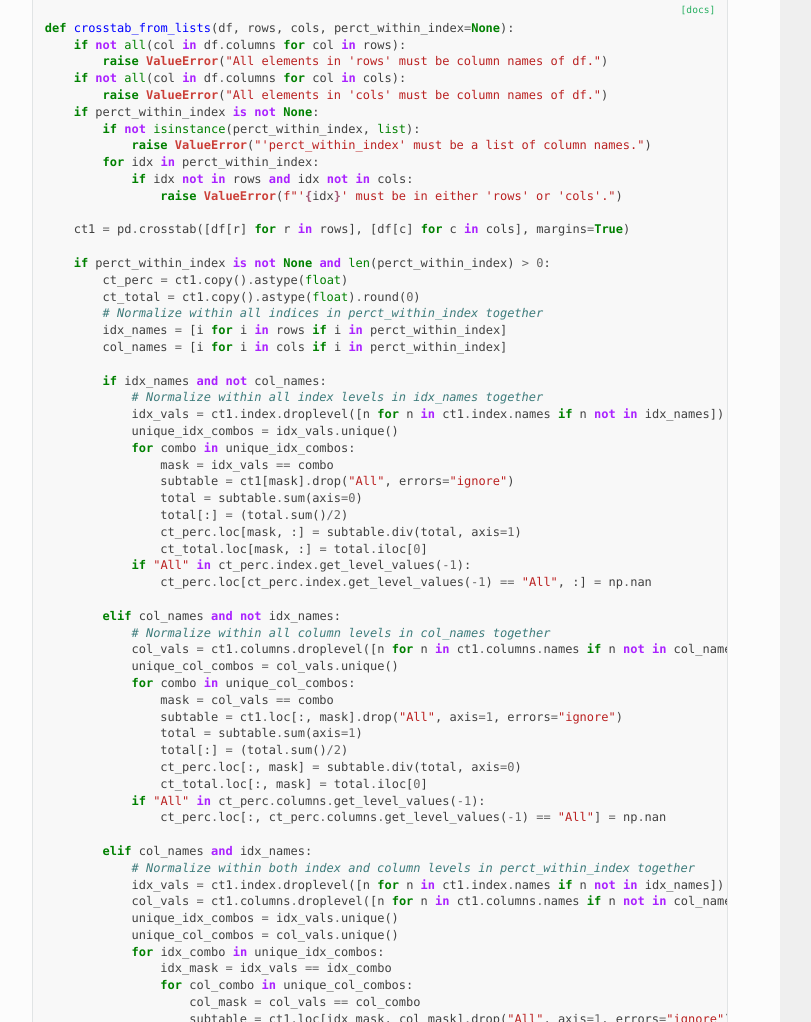
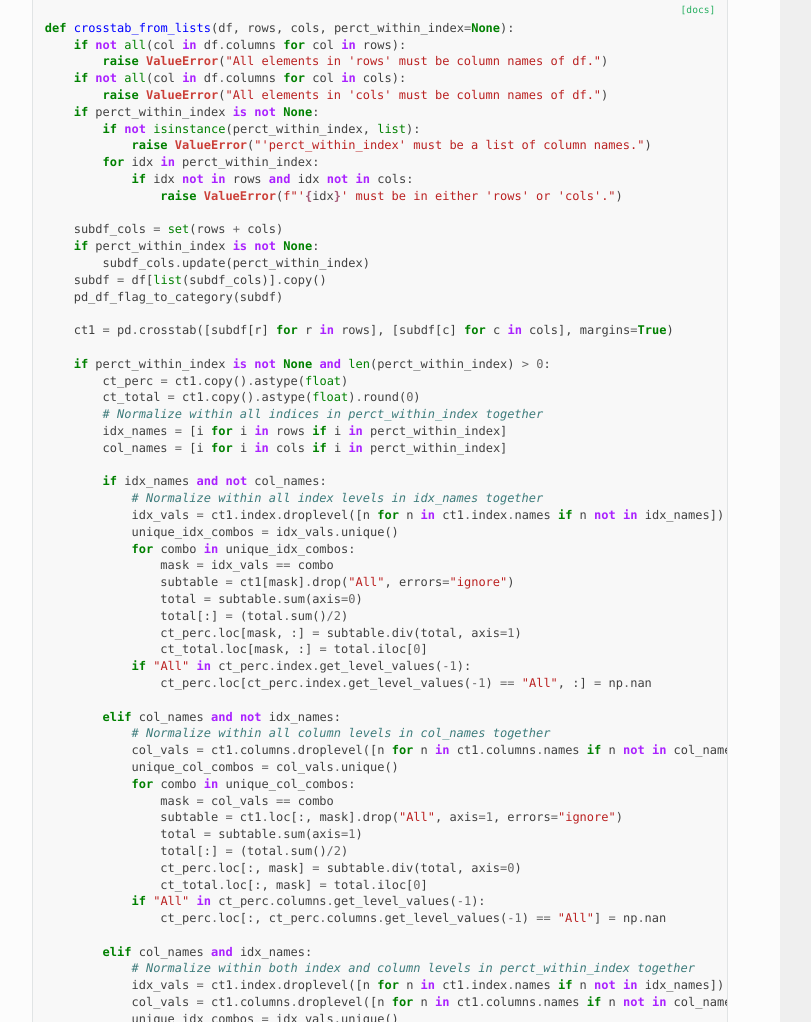
Before and after one commit to yh202109/mtbp3cd, a plain HTML site: page _modules/mtbp3cd/util/gt03summary.html in a window 1280 px wide. Shown: the part 1312-2334 px from the top of the page, without its empty margins (320-1131 px from the left). Drawn offline with Linux system fonts and the light colour scheme.

Commit message:
Deploying to gh-pages from @ yh202109/mtbp3cd@761c8e2564a98c595d26effce3cd1ef4ff83f74d 🚀

```diff
--- a/_modules/mtbp3cd/util/gt03summary.html
+++ b/_modules/mtbp3cd/util/gt03summary.html
@@ -157,7 +157,13 @@
             <span class="k">if</span> <span class="n">idx</span> <span class="ow">not</span> <span class="ow">in</span> <span class="n">rows</span> <span class="ow">and</span> <span class="n">idx</span> <span class="ow">not</span> <span class="ow">in</span> <span class="n">cols</span><span class="p">:</span>
                 <span class="k">raise</span> <span class="ne">ValueError</span><span class="p">(</span><span class="sa">f</span><span class="s2">&quot;&#39;</span><span class="si">{</span><span class="n">idx</span><span class="si">}</span><span class="s2">&#39; must be in either &#39;rows&#39; or &#39;cols&#39;.&quot;</span><span class="p">)</span>
 
-    <span class="n">ct1</span> <span class="o">=</span> <span class="n">pd</span><span class="o">.</span><span class="n">crosstab</span><span class="p">([</span><span class="n">df</span><span class="p">[</span><span class="n">r</span><span class="p">]</span> <span class="k">for</span> <span class="n">r</span> <span class="ow">in</span> <span class="n">rows</span><span class="p">],</span> <span class="p">[</span><span class="n">df</span><span class="p">[</span><span class="n">c</span><span class="p">]</span> <span class="k">for</span> <span class="n">c</span> <span class="ow">in</span> <span class="n">cols</span><span class="p">],</span> <span class="n">margins</span><span class="o">=</span><span class="kc">True</span><span class="p">)</span>
+    <span class="n">subdf_cols</span> <span class="o">=</span> <span class="nb">set</span><span class="p">(</span><span class="n">rows</span> <span class="o">+</span> <span class="n">cols</span><span class="p">)</span>
+    <span class="k">if</span> <span class="n">perct_within_index</span> <span class="ow">is</span> <span class="ow">not</span> <span class="kc">None</span><span class="p">:</span>
+        <span class="n">subdf_cols</span><span class="o">.</span><span class="n">update</span><span class="p">(</span><span class="n">perct_within_index</span><span class="p">)</span>
+    <span class="n">subdf</span> <span class="o">=</span> <span class="n">df</span><span class="p">[</span><span class="nb">list</span><span class="p">(</span><span class="n">subdf_cols</span><span class="p">)]</span><span class="o">.</span><span class="n">copy</span><span class="p">()</span>
+    <span class="n">pd_df_flag_to_category</span><span class="p">(</span><span class="n">subdf</span><span class="p">)</span>
+
+    <span class="n">ct1</span> <span class="o">=</span> <span class="n">pd</span><span class="o">.</span><span class="n">crosstab</span><span class="p">([</span><span class="n">subdf</span><span class="p">[</span><span class="n">r</span><span class="p">]</span> <span class="k">for</span> <span class="n">r</span> <span class="ow">in</span> <span class="n">rows</span><span class="p">],</span> <span class="p">[</span><span class="n">subdf</span><span class="p">[</span><span class="n">c</span><span class="p">]</span> <span class="k">for</span> <span class="n">c</span> <span class="ow">in</span> <span class="n">cols</span><span class="p">],</span> <span class="n">margins</span><span class="o">=</span><span class="kc">True</span><span class="p">)</span>
 
     <span class="k">if</span> <span class="n">perct_within_index</span> <span class="ow">is</span> <span class="ow">not</span> <span class="kc">None</span> <span class="ow">and</span> <span class="nb">len</span><span class="p">(</span><span class="n">perct_within_index</span><span class="p">)</span> <span class="o">&gt;</span> <span class="mi">0</span><span class="p">:</span>
         <span class="n">ct_perc</span> <span class="o">=</span> <span class="n">ct1</span><span class="o">.</span><span class="n">copy</span><span class="p">()</span><span class="o">.</span><span class="n">astype</span><span class="p">(</span><span class="nb">float</span><span class="p">)</span>
--- a/_static/reports/junit/junit.xml
+++ b/_static/reports/junit/junit.xml
@@ -1 +1 @@
-<?xml version="1.0" encoding="utf-8"?><testsuites name="pytest tests"><testsuite name="pytest" errors="0" failures="0" skipped="0" tests="8" time="2.196" timestamp="2025-09-01T03:53:06.170644+00:00" hostname="pkrvmccyg1gnepe"><testcase classname="tests.test_util_lsr" name="test_list_files_list" time="0.001" /><testcase classname="tests.test_util_lsr" name="test_list_files_json" time="0.005" /><testcase classname="tests.test_util_lsr" name="test_list_files_string" time="0.001" /><testcase classname="tests.test_util_lsr" name="test_list_files_dataframe" time="0.002" /><testcase classname="tests.test_util_lsr" name="test_list_files_tree" time="0.014" /><testcase classname="tests.test_util_lsr" name="test_nonexistent_path" time="0.000" /><testcase classname="tests.test_util_lsr" name="test_empty_folder" time="0.001" /><testcase classname="tests.test_util_lsr" name="test_get_md5" time="0.001" /></testsuite></testsuites>
+<?xml version="1.0" encoding="utf-8"?><testsuites name="pytest tests"><testsuite name="pytest" errors="0" failures="0" skipped="0" tests="8" time="1.697" timestamp="2025-09-01T04:05:14.668627+00:00" hostname="pkrvmccyg1gnepe"><testcase classname="tests.test_util_lsr" name="test_list_files_list" time="0.002" /><testcase classname="tests.test_util_lsr" name="test_list_files_json" time="0.004" /><testcase classname="tests.test_util_lsr" name="test_list_files_string" time="0.001" /><testcase classname="tests.test_util_lsr" name="test_list_files_dataframe" time="0.002" /><testcase classname="tests.test_util_lsr" name="test_list_files_tree" time="0.015" /><testcase classname="tests.test_util_lsr" name="test_nonexistent_path" time="0.000" /><testcase classname="tests.test_util_lsr" name="test_empty_folder" time="0.001" /><testcase classname="tests.test_util_lsr" name="test_get_md5" time="0.001" /></testsuite></testsuites>
```
Also changed, not shown: _static/reports/junit/report.html (+3 -3 lines).
